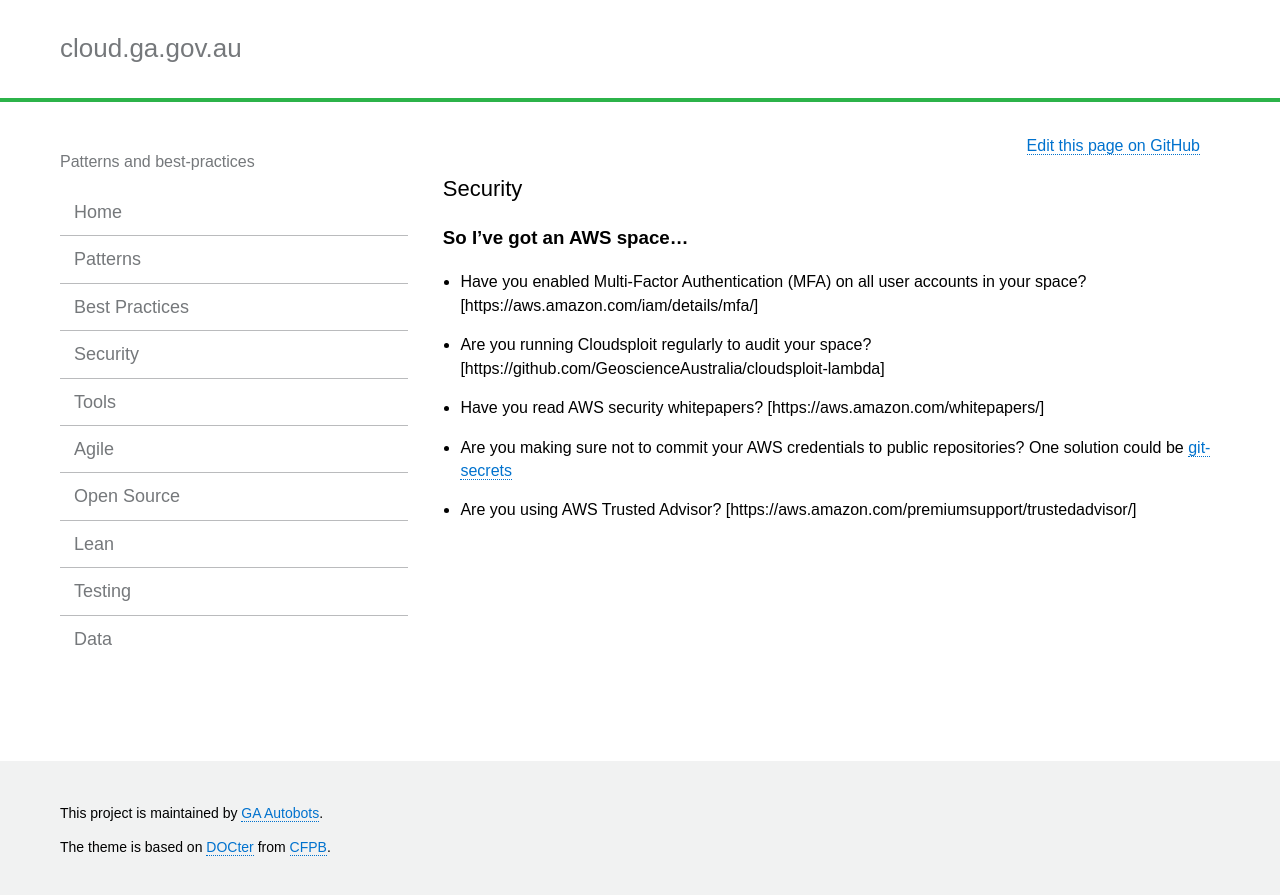
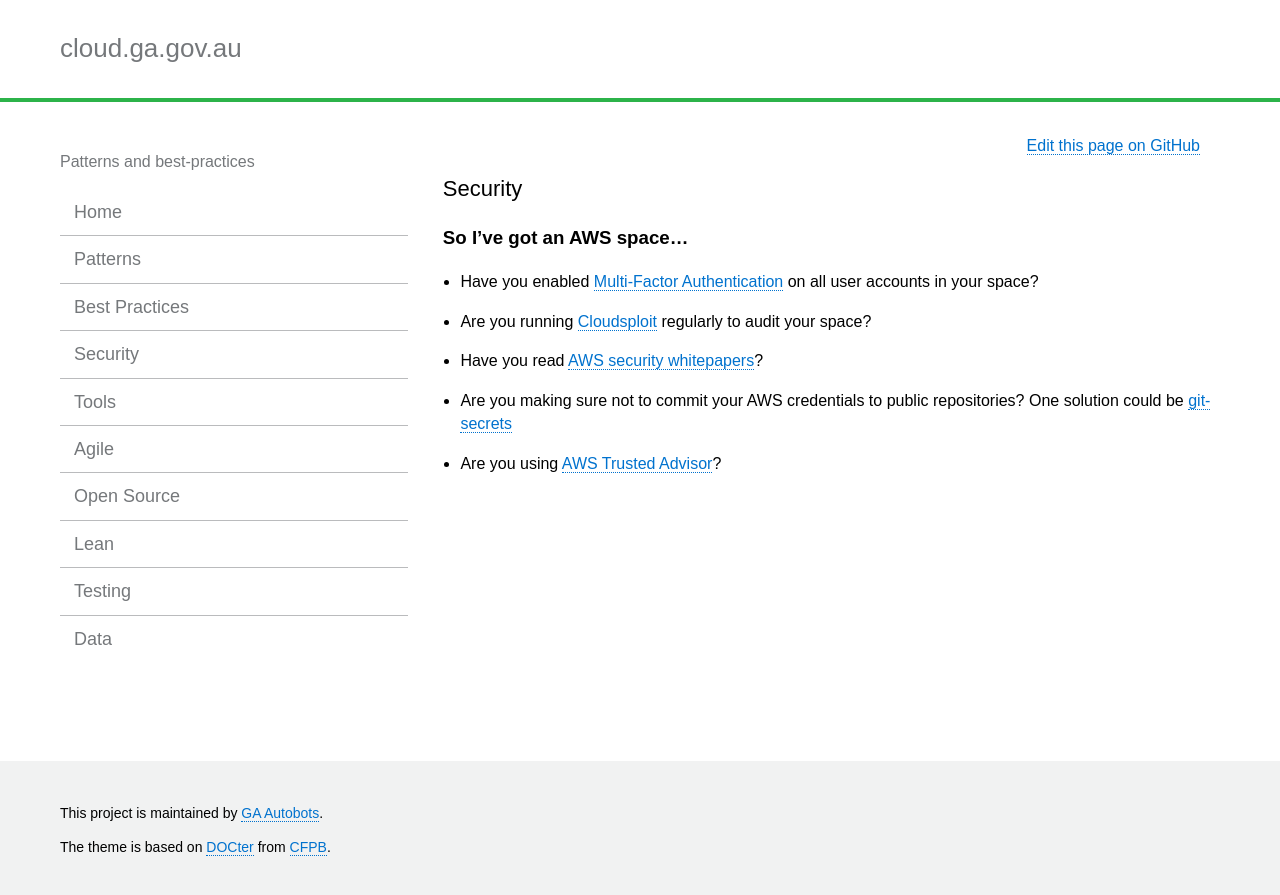
Before and after one commit to GeoscienceAustralia/cloud, a Jekyll site: the page built from docs/_pages/security_index.md, in a window 1280 px wide. Shown: the top 895 px of the page. Built offline with Jekyll 4.4.1, drawn with Linux system fonts in a browser that asks for light colours.

Commit message:
Fix links in Security index

```diff
--- a/docs/_pages/security_index.md
+++ b/docs/_pages/security_index.md
@@ -6,8 +6,8 @@ permalink: security_index.html
 
 ### So I've got an AWS space...
 
-* Have you enabled Multi-Factor Authentication (MFA) on all user accounts in your space? [https://aws.amazon.com/iam/details/mfa/]
-* Are you running Cloudsploit regularly to audit your space? [https://github.com/GeoscienceAustralia/cloudsploit-lambda]
-* Have you read AWS security whitepapers? [https://aws.amazon.com/whitepapers/]
+* Have you enabled [Multi-Factor Authentication](https://aws.amazon.com/iam/details/mfa/) on all user accounts in your space?
+* Are you running [Cloudsploit](https://github.com/GeoscienceAustralia/cloudsploit-lambda) regularly to audit your space?
+* Have you read [AWS security whitepapers](https://aws.amazon.com/whitepapers/)?
 * Are you making sure not to commit your AWS credentials to public repositories? One solution could be [git-secrets](https://github.com/awslabs/git-secrets)
-* Are you using AWS Trusted Advisor? [https://aws.amazon.com/premiumsupport/trustedadvisor/]
+* Are you using [AWS Trusted Advisor](https://aws.amazon.com/premiumsupport/trustedadvisor/)?
```
